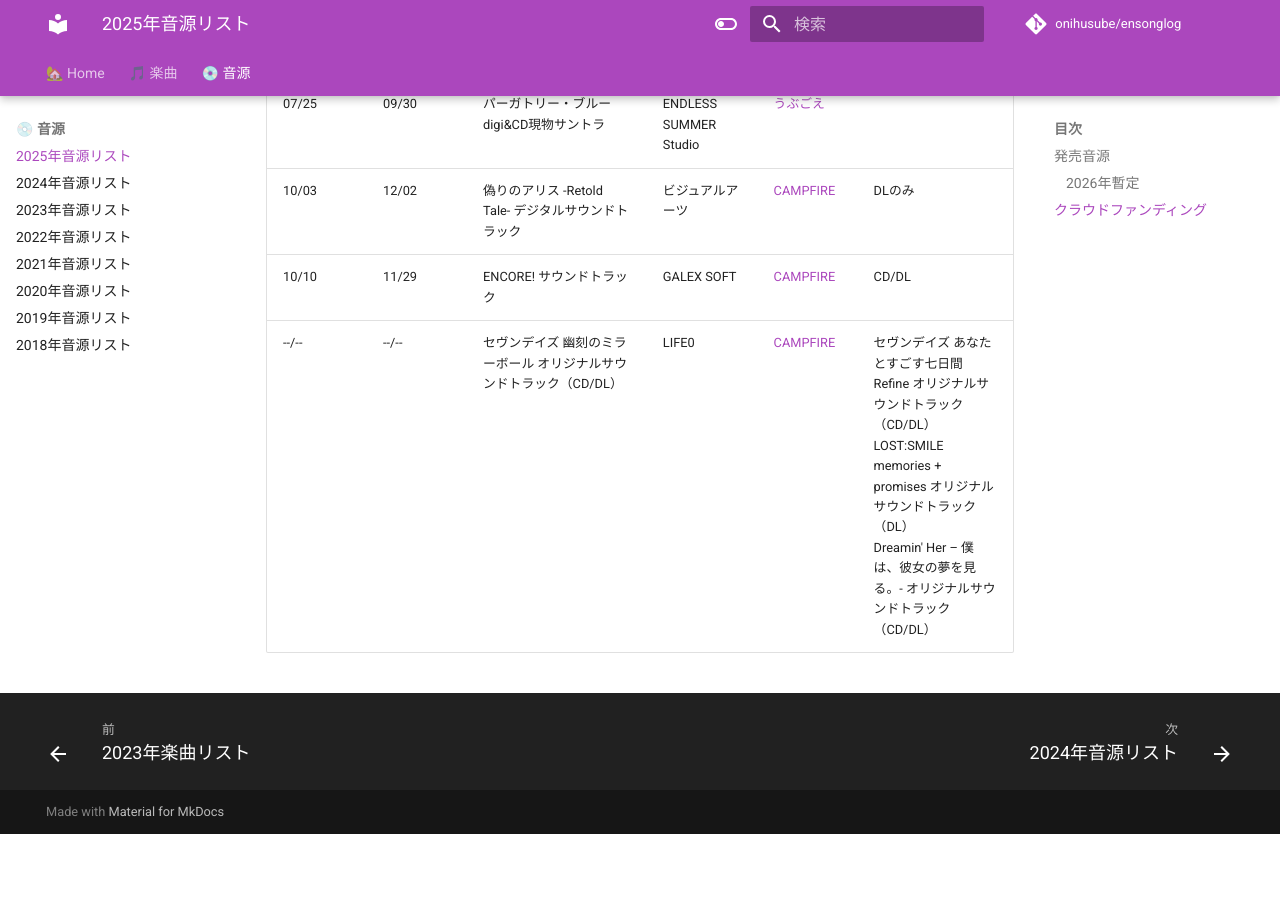
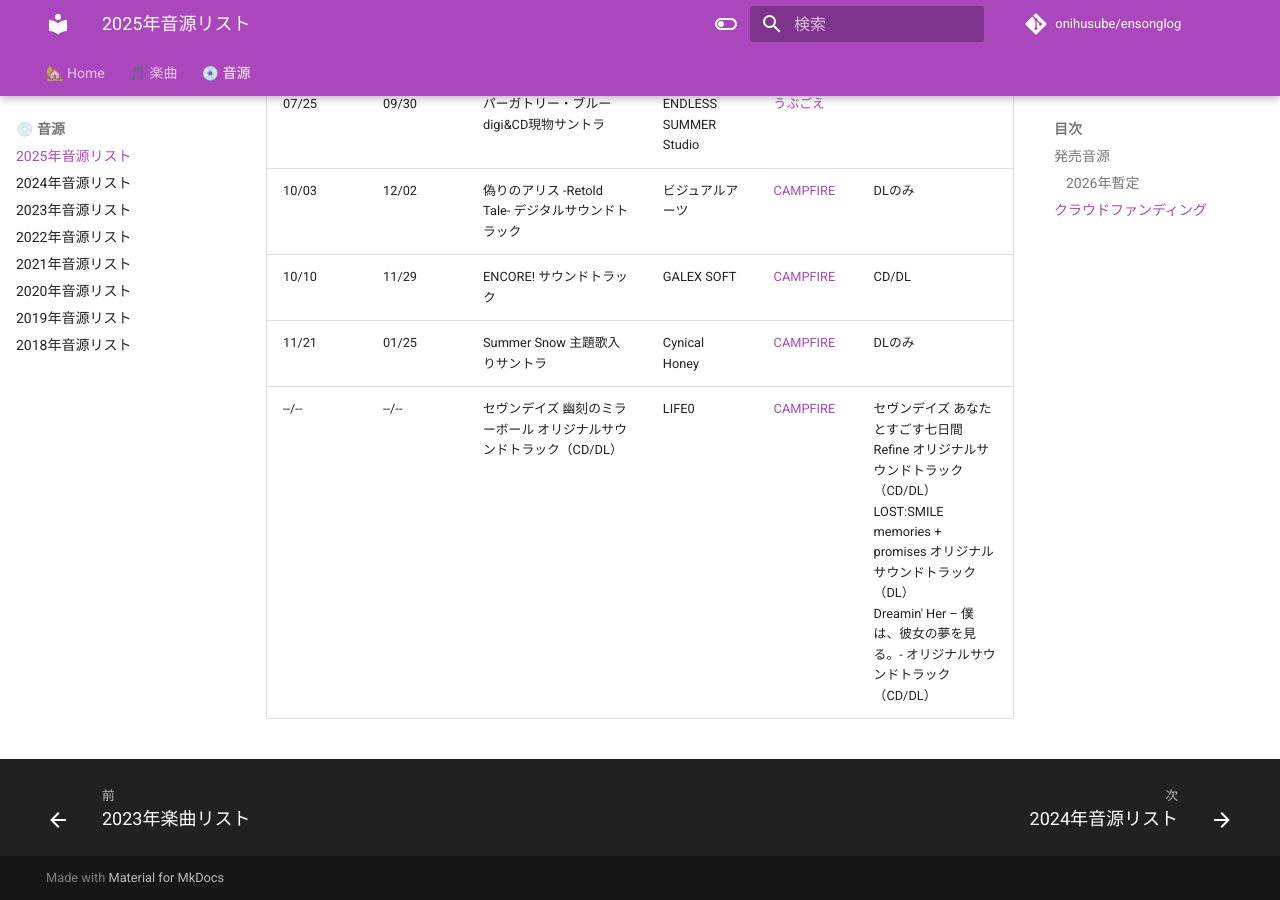
Before and after one commit to onihusube/ensonglog, an MkDocs documentation site: the page built from docs/2025/音源.md, in a window 1280 px wide and 900 px high, scrolled down 16584 px. Built offline with MkDocs 1.6.1 and Material for MkDocs 9.7.7, drawn with Linux system fonts in a browser that asks for light colours; comment, search, counter and statistics services are not loaded; before the commit the page ends 17418 px from its top, so only the background shows below that.

Commit message:
Summer Snow クラファン追加

```diff
--- a/docs/2025/音源.md
+++ b/docs/2025/音源.md
@@ -239,4 +239,5 @@ search:
 | 07/25 | 09/30 | パーガトリー・ブルー digi&CD現物サントラ | ENDLESS SUMMER Studio | [うぶごえ](https://ubgoe.com/projects/973) | |
 | 10/03 | 12/02 | 偽りのアリス -Retold Tale- デジタルサウンドトラック | ビジュアルアーツ | [CAMPFIRE](https://camp-fire.jp/projects/867472/view) | DLのみ |
 | 10/10 | 11/29 | ENCORE! サウンドトラック | GALEX SOFT | [CAMPFIRE](https://camp-fire.jp/projects/853688/preview?token=9rzlwtd4&utm_campaign=cp_po_share_c_msg_projects_show) | CD/DL |
+| 11/21 | 01/25 | Summer Snow 主題歌入りサントラ | Cynical Honey | [CAMPFIRE](https://camp-fire.jp/projects/895479/view) | DLのみ |
 | --/-- | --/-- | セヴンデイズ 幽刻のミラーボール オリジナルサウンドトラック（CD/DL） | LIFE0 | [CAMPFIRE](https://camp-fire.jp/projects/866565/preview?token=5xafl6kd&utm_campaign=cp_po_share_c_msg_projects_show) | セヴンデイズ あなたとすごす七日間 Refine オリジナルサウンドトラック（CD/DL） </br> LOST:SMILE memories + promises オリジナルサウンドトラック（DL） </br> Dreamin' Her – 僕は、彼女の夢を見る。- オリジナルサウンドトラック（CD/DL） |
```
